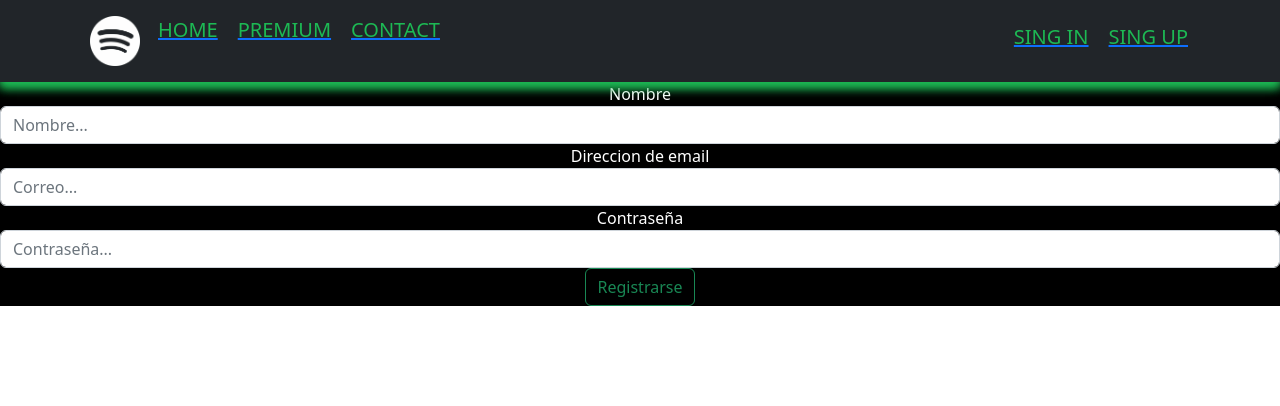
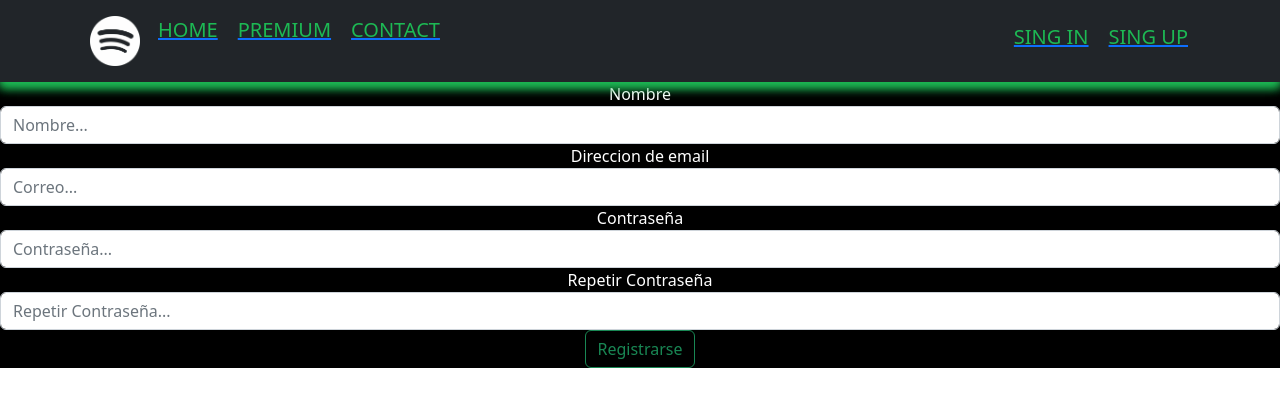
Before and after one commit to Proyecto-Final-Henry/Proyecto-Final-Front, a React (Create React App) app: page /register in a window 1280 px wide. Shown: the top 406 px of the page. Built offline with nearby package versions, Linux system fonts and the light colour scheme.

Commit message:
Cambios en el Form de Registro

```diff
--- a/src/components/Register/Register.jsx
+++ b/src/components/Register/Register.jsx
@@ -1,79 +1,103 @@
 import { useState } from "react";
+import Alerta from "../AlertaMensaje/Alerta";
+import axios from "axios"
 
-function Register() {
+const Register = () => {
 
-  let [user, setUser] = useState({
-    name: '',
-    email: "",
-    password: "",
- });
+  const [ name , setName] = useState("")
+  const [ email , setEmail ] = useState("")
+  const [ password , setPassword ] = useState("")
+  const [ repetirPassword , setRepetirPassword ] = useState("")
+  const [ alerta , setAlerta ] = useState({})
 
-let [error, setError] = useState({
-    name: '',
-    email: "",
-    password: "",
- });
+  const handleSubmit = async (e) => {
+    e.preventDefault()
 
- function onInputChange(e) {
-  e.preventDefault()
-  setUser({
-      ...user,
-      [e.target.name]: e.target.value,
-      [e.target.email]: e.target.value,
-      [e.target.password]: e.target.value,
-  });
-  let regexEmail = /^[^\s@]+@[^\s@]+\.[^\s@]{2,}$/i;
-  if (user.name === '') {
-      setError(error = {
-        ...error,
-        name: 'El nombre no puede estar en blanco'
-     });
-    } else {
-      setError(error = {
-         ...error,
-         name: ''
-      })
-  };
-  if (!regexEmail.test(user.email)) {
-    setError(error = {
-        ...error,
-        email: 'Formato de email invalido'
-    })
-  } else {
-    setError(error = {
-       ...error,
-       email: ''
-    })
-   };
-   if (user.password.length <= 8) { // opcional
-    setError(error = {
-       ...error,
-       password: 'contraseña debe ser de minimo 8 caracteres'
-    })
- } else {
-    setError(error = {
-       ...error,
-       password: ''
-    })
-  };
- };
+    if([name,email,password,repetirPassword].includes("")){
+      setAlerta({msg:"Hay campos vacios", error: true})
+      setTimeout(() => {
+        setAlerta({})
+      },2500)
+      return
+    }
+
+    if(password !== repetirPassword){
+      setAlerta({msg: "Las passwords deben ser iguales" , error: true})
+      setTimeout(() => {
+        setAlerta({})
+      },2500)
+      return
+    }
+
+    if(password.length < 6){
+      setAlerta({msg: "La password es muy corta, necesita mas de 6 caracteres", error: true})
+      setTimeout(()=>{
+        setAlerta({})
+      },2500)
+      return
+    }
+
+    setAlerta({})
+    try {
+      const url = `http://localhost:3001/api/back-end/users/register`
+      await axios.post(url, { name, password , email })
+      setAlerta({msg: "Creado correctamente, revisa tu email" , error: false})
+    } catch (error) {
+      setAlerta({msg: error.response.data.msg , error: true})
+      setTimeout(() => {
+        setAlerta({})
+      },2500)
+    }
+
+  }
+
+
+  const { msg } = alerta
 
     return (
-      <form>
+      <>
+      {msg && <Alerta alerta={alerta} />}
+      <form onSubmit={handleSubmit}>
         <div class="form-group">
           <label style={{color: "white"}}>Nombre</label>
-          <input type="text" class="form-control" onChange={onInputChange} name="name" value={user.name} aria-describedby="emailHelp" placeholder="Nombre..."/>
+          <input type="text"
+          class="form-control"
+          onChange={e => setName(e.target.value)}
+          value={name}
+          aria-describedby="emailHelp"
+           placeholder="Nombre..."/>
         </div>
         <div class="form-group">
           <label style={{color: "white"}} >Direccion de email</label>
-          <input type="email" class="form-control" onChange={onInputChange} name="email" value={user.email} aria-describedby="emailHelp" placeholder="Correo..."/>
+          <input
+          type="email"
+          class="form-control"
+          onChange={e => setEmail(e.target.value)}
+          value={email}
+          aria-describedby="emailHelp"
+          placeholder="Correo..."/>
         </div>
         <div class="form-group">
           <label style={{color: "white"}}>Contraseña</label>
-          <input type="password" class="form-control" onChange={onInputChange} name="password" value={user.password} placeholder="Contraseña..."/>
+          <input
+          type="password"
+          class="form-control"
+          onChange={e => setPassword(e.target.value)}
+          value={password}
+          placeholder="Contraseña..."/>
         </div>
-        <button type="submit" class="btn btn-outline-success">Registrarse</button>
+        <div class="form-group">
+          <label style={{color: "white"}}>Repetir Contraseña</label>
+          <input
+          type="password"
+          class="form-control"
+          onChange={e => setRepetirPassword(e.target.value)}
+          value={repetirPassword}
+          placeholder="Repetir Contraseña..."/>
+        </div>
+        <input type="submit" class="btn btn-outline-success" value= "Registrarse"/>
       </form>
+      </>
     );
   };
 
```
